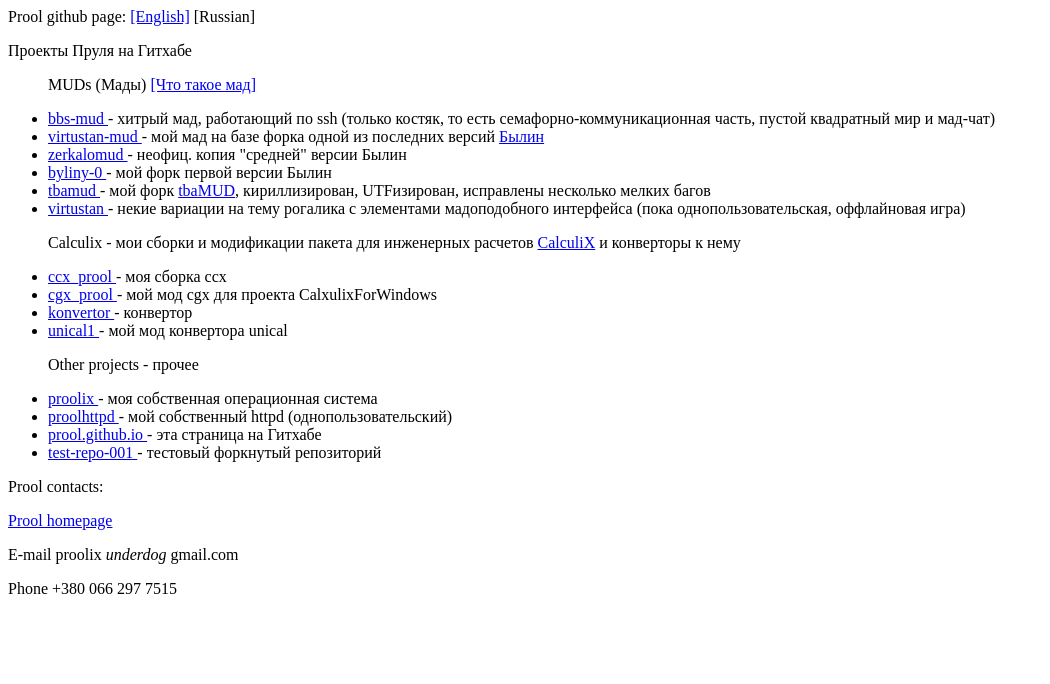
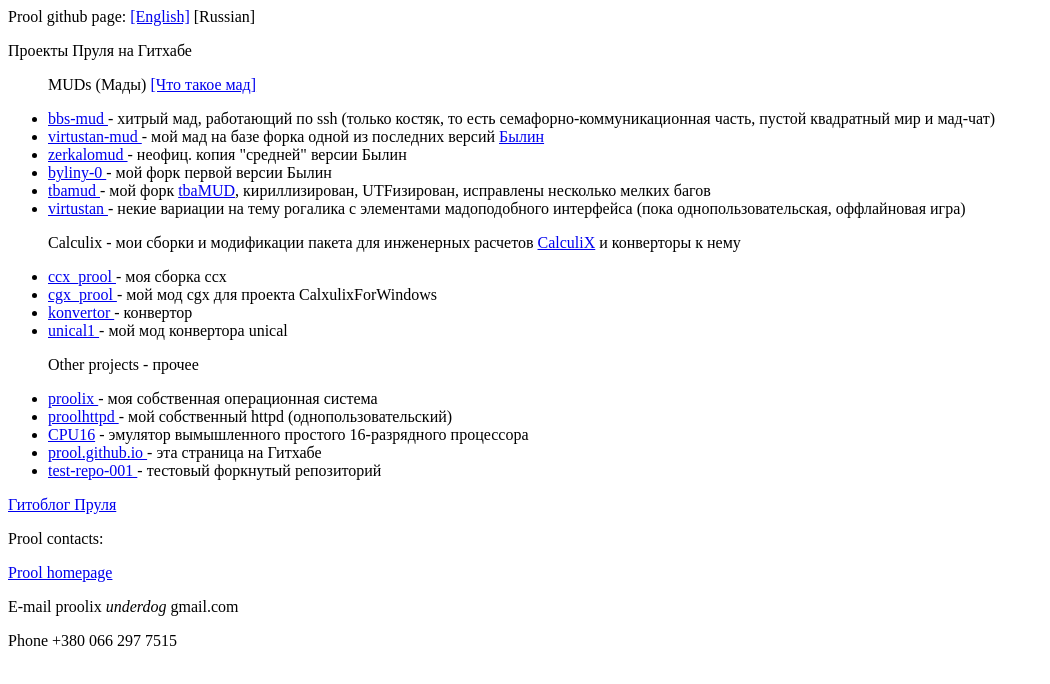
Before and after one commit to prool/prool.github.io, a plain HTML site: page index-rus.html in a window 1280 px wide. Shown: the whole page, without its empty margins (0-1050 px from the left). Drawn offline with Linux system fonts and the light colour scheme.

Commit message:
add cpu16 repository
add git-o-blog

```diff
--- a/index-rus.html
+++ b/index-rus.html
@@ -27,9 +27,12 @@ Calculix - мои сборки и модификации пакета для и
 Other projects - прочее
 <li><a href="https://github.com/prool/proolix"> proolix </a> - моя собственная операционная система
 <li><a href="https://github.com/prool/proolhttpd"> proolhttpd </a> - мой собственный httpd (однопользовательский)
+<li><a href="https://github.com/prool/cpu16">CPU16</a> - эмулятор вымышленного простого 16-разрядного процессора
 <li><a href="https://github.com/prool/prool.github.io"> prool.github.io </a> - эта страница на Гитхабе
 <li><a href="https://github.com/prool/test-repo-001"> test-repo-001 </a> - тестовый форкнутый репозиторий
 </ul>
+<a href="blog.html">Гитоблог Пруля</a>
+<p>
 Prool contacts:
 <p>
 <a href="http://prool.kharkov.org">Prool homepage</a>
```
Also changed, not shown: blog.html (added, +9 -0 lines), index.html (+3 -0 lines).
